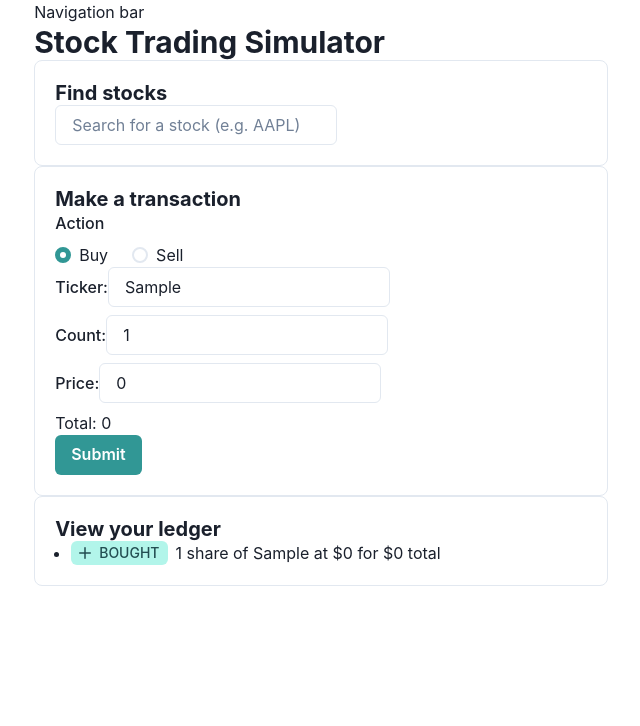
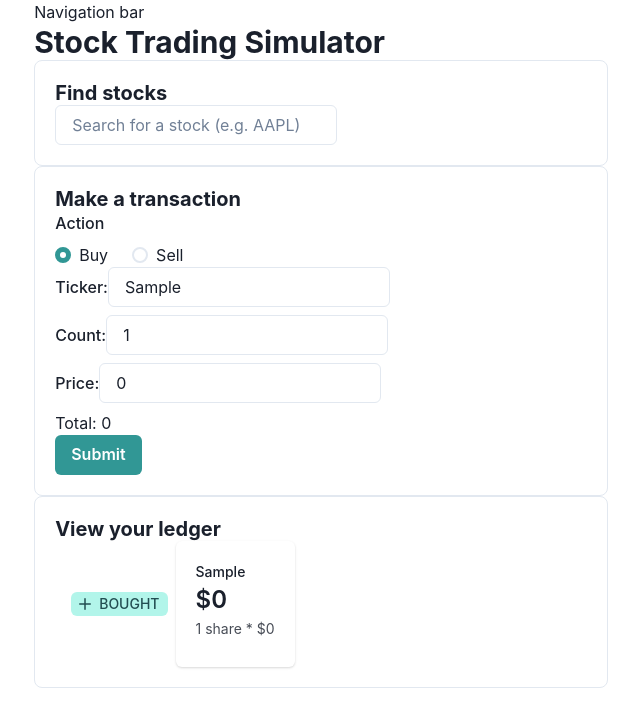
Before and after one commit to spikecodes/stotra, a React (Vite) app: page / in a window 1280 px wide. Both pictures are taken after typing "Sample" into the empty fields and a click on the button "Submit". Shown: the top 726 px of the page, without its empty margins (319-959 px from the left). Built offline with nearby package versions, Linux system fonts and the light colour scheme.

Commit message:
Add StockCard

```diff
--- a/src/Ledger.jsx
+++ b/src/Ledger.jsx
@@ -11,6 +11,7 @@ import {
 import { LedgerContext } from "./App";
 import { useContext, useEffect } from "react";
 import { AddIcon, MinusIcon } from "@chakra-ui/icons";
+import StockCard from "./StockCard";
 
 export default function Ledger() {
   const { ledger, setLedger } = useContext(LedgerContext);
@@ -20,7 +21,7 @@ export default function Ledger() {
   return (
     <Box className="Ledger">
       {/* List of stocks in ledger */}
-      <UnorderedList spacing={1}>
+      <UnorderedList spacing={1} styleType="none">
         {ledger.map((transaction) => {
           var count_abs = Math.abs(transaction.count);
           return (
@@ -35,11 +36,11 @@ export default function Ledger() {
                     {transaction.count > 0 ? "BOUGHT" : "SOLD"}
                   </TagLabel>
                 </Tag>
-                <Text>
-                  {count_abs} share{count_abs > 1 ? "s" : ""} of{" "}
-                  {transaction.ticker} at ${transaction.price} for $
-                  {Math.abs(transaction.count) * transaction.price} total
-                </Text>
+                <StockCard
+                  ticker={transaction.ticker}
+                  price={transaction.price}
+                  count={count_abs}
+                />
               </HStack>
             </ListItem>
           );
--- /dev/null
+++ b/src/StockCard.jsx
@@ -0,0 +1,45 @@
+import {
+  Button,
+  Card,
+  CardBody,
+  CardFooter,
+  CardHeader,
+  Text,
+} from "@chakra-ui/react";
+import {
+  Stat,
+  StatLabel,
+  StatNumber,
+  StatHelpText,
+  StatArrow,
+  StatGroup,
+} from "@chakra-ui/react";
+
+export default function StockCard(props) {
+  return (
+    <Card className="StockCard">
+      <CardBody>
+        <Stat>
+          <StatLabel>{props.ticker}</StatLabel>
+          <StatNumber>${props.price}</StatNumber>
+          {props.count > 0 && (
+            <StatHelpText>
+              {props.count || 1} share{props.count > 1 ? "s" : ""} * $
+              {props.price}
+            </StatHelpText>
+          )}
+        </Stat>
+      </CardBody>
+      {props.showButtons && (
+        <CardFooter>
+          <Button size="sm" onClick={props.onBuy}>
+            BUY
+          </Button>
+          <Button size="sm" onClick={props.onBuy}>
+            SELL
+          </Button>
+        </CardFooter>
+      )}
+    </Card>
+  );
+}
--- a/src/StockFinder.jsx
+++ b/src/StockFinder.jsx
@@ -47,7 +47,6 @@ export default function StockFinder(props) {
                 <Button
                   size="sm"
                   onClick={() => {
-                    console.log("BUY");
                     props.onSelectStock({
                       ticker,
                       price: availableStocks[ticker],
```
